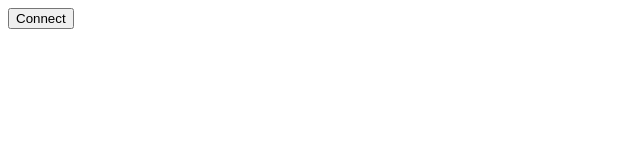
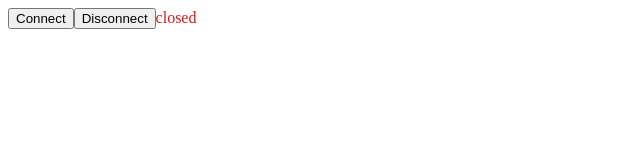
Before and after one commit to ObsessiveCompulsiveSoftware/GoServer, a plain HTML site: page app/public/index.html in a window 1280 px wide. Shown: the whole page, without its empty margins (0-640 px from the left). Drawn offline with Linux system fonts and the light colour scheme.

Commit message:
Added the ability to open and close websockets.

```diff
--- a/app/public/global.js
+++ b/app/public/global.js
@@ -5,7 +5,7 @@ class App {
         }
         return window.app;
     }
-    static run(rawPrms) {
+    static run() {
         App.ready(()=>{
             App.setupPage();
         });
@@ -16,7 +16,7 @@ class App {
             return;
         }
 
-        document.addEventListener('readystatechange', event => {
+        document.addEventListener('readystatechange', event=>{
             if (event.target.readyState === "interactive") {
                 // All HTML DOM elements are accessible.
             }
@@ -28,13 +28,22 @@ class App {
     }
     static setupPage() {
         document.body = document.createElement('body');
-        const button = document.createElement('button');
-        const buttonTextNode = document.createTextNode('Connect');
-        button.appendChild(buttonTextNode);
-        button.addEventListener('click', ()=>{
+
+        const connectButton = document.createElement('button');
+        connectButton.appendChild(document.createTextNode('Connect'));
+        connectButton.addEventListener('click', ()=>{
             Straw.connect();
         });
-        document.body.appendChild(button);
+        document.body.appendChild(connectButton);
+
+        const disconnectButton = document.createElement('button');
+        disconnectButton.appendChild(document.createTextNode('Disconnect'));
+        disconnectButton.addEventListener('click', ()=>{
+            Straw.disconnect();
+        });
+        document.body.appendChild(disconnectButton);
+
+        Straw.connect();
     }
 }
 class Straw {
@@ -48,18 +57,136 @@ class Straw {
     static connect() {
         Straw.get().connect();
     }
+    static disconnect() {
+        Straw.get().disconnect();
+    }
     static getWsProtocol() {
         return location.protocol === 'http:' ? 'ws:' : 'wss:'; // 'wss://'|'ws://'
     }
+    disconnect() {
+        if (typeof(this.ws) !== 'undefined' && this.ws.statusCode !== 2) {
+            this.ws.close();
+            this.updateStatusText();
+        }
+    }
     connect() {
-        if (typeof(this.ws) === 'undefined') {
+        if (typeof(this.ws) !== 'undefined' && [0, 1].indexOf(this.ws.readyState) !== -1) {
+            return;
+        }
+
         this.ws = new WebSocket(`${Straw.getWsProtocol()}//${location.host}/straw`);
         this.ws.addEventListener('open', ()=>{
             console.log('Straw opened.');
+            this.updateStatusText();
         });
         this.ws.addEventListener('close', ()=>{
             console.log('Straw closed.');
+            this.updateStatusText();
+            delete this.ws;
+        });
+        this.updateStatusText();
+    }
+    updateStatusText() {
+        const wsStatusElement = Straw.getWsStatusElement();
+        Page.updateContains(Page.getBody(), wsStatusElement, true);
+        const wsStatusText = this.getWsStatusText();
+        if (wsStatusElement.innerText !== wsStatusText) {
+            Page.removeChildren(wsStatusElement);
+            wsStatusElement.appendChild(document.createTextNode(wsStatusText));
+        }
+        Page.setCssClasses(wsStatusElement, this.getWsStatusCssClasses());
+    }
+    getWsStatusCssClasses() {
+        switch (this.getWsReadyState()) {
+            case 0:
+                return ['warning'];
+            case 1:
+                return ['success'];
+        }
+        return ['danger'];
+    }
+    getWsReadyState() {
+        return typeof(this.ws) !== 'undefined' ? this.ws.readyState : undefined;
+    }
+    getWsStatusText() {
+        switch (this.getWsReadyState()) {
+            case 0:
+                return 'opening';
+            case 1:
+                return 'open';
+            case 2:
+                return 'closing';
+        }
+        return 'closed';
+    }
+    static getWsStatusElement() {
+        let wsStatusElement = document.getElementById('wsStatus');
+        if (!wsStatusElement) {
+            wsStatusElement = document.createElement('span');
+            wsStatusElement.id = 'wsStatus';
+        }
+        return wsStatusElement;
+    }
+}
+class Page {
+    static getBody() {
+        if (!document.body) {
+            document.body = document.createElement('body');
+        }
+        return document.body;
+    }
+    static updateContains(parentElement, childElement, shouldContain) {
+        if (parentElement.contains(childElement)) {
+            if (shouldContain === false) {
+                parentElement.removeChild(childElement);
+            }
+        } else {
+            if (shouldContain === true) {
+                parentElement.appendChild(childElement);
+            }
+        }
+    }
+    /**
+     * [Add / Remove] a css class [to / from] an element.
+     *
+     * @param {object}  element
+     * @param {string}  cssClass
+     * @param {boolean} shouldContainClass
+     */
+    static updateCssClass(element, cssClass, shouldContainClass) {
+        if (element) {
+            const classList = element.classList;
+            const containsClass = classList.contains(cssClass);
+
+            if (containsClass && !shouldContainClass) {
+                classList.remove(cssClass);
+            }
+            if (!containsClass && shouldContainClass) {
+                classList.add(cssClass);
+            }
+        }
+    }
+    static removeChildren(element) {
+        if (element instanceof Element) {
+            while (element.lastChild) {
+                element.removeChild(element.lastChild);
+            }
+        }
+    }
+    static setCssClasses(element, cssClassList) {
+        Page.removeCssClasses(element);
+
+        if (element && Array.isArray(cssClassList)) {
+            cssClassList.map(cssClass=>{
+                element.classList.add(cssClass);
             });
         }
     }
+    static removeCssClasses(element) {
+        if (element instanceof Element) {
+            while (element.classList.length >= 1) {
+                element.classList.remove(element.classList[0]);
             }
+        }
+    }
+}
--- a/app/public/index.html
+++ b/app/public/index.html
@@ -5,6 +5,7 @@
     <meta name="viewport" content="width=device-width, initial-scale=1, maximum-scale=1, user-scalable=0">
     <meta name="theme-color" content="#140925">
     <link rel="shortcut icon" href="/favicon.ico">
+    <link rel="stylesheet" type="text/css" href="/style.css">
     <script src="/global.js"></script>
     <script>App.run();</script>
   </head>
--- /dev/null
+++ b/app/public/style.css
@@ -0,0 +1,9 @@
+.success {
+  color: rgba(54, 179, 0, .9);
+}
+.warning {
+  color: rgba(255, 165, 0, .9);
+}
+.danger {
+  color: rgba(208, 0, 0, .9);
+}
```
Also changed, not shown: 1 other file. Lines whose indentation alone changed are shown as unchanged.
